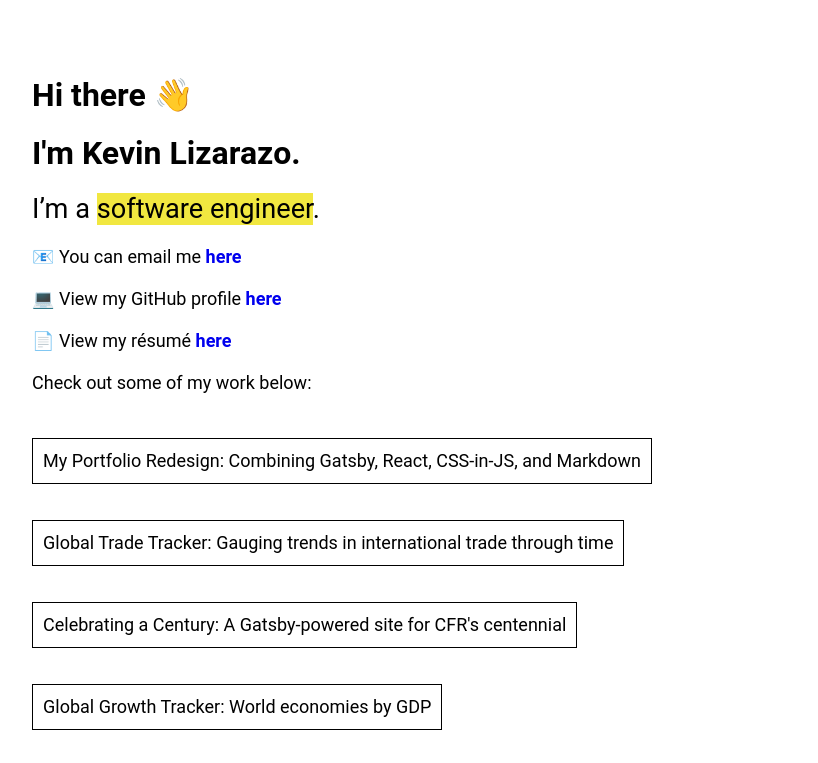
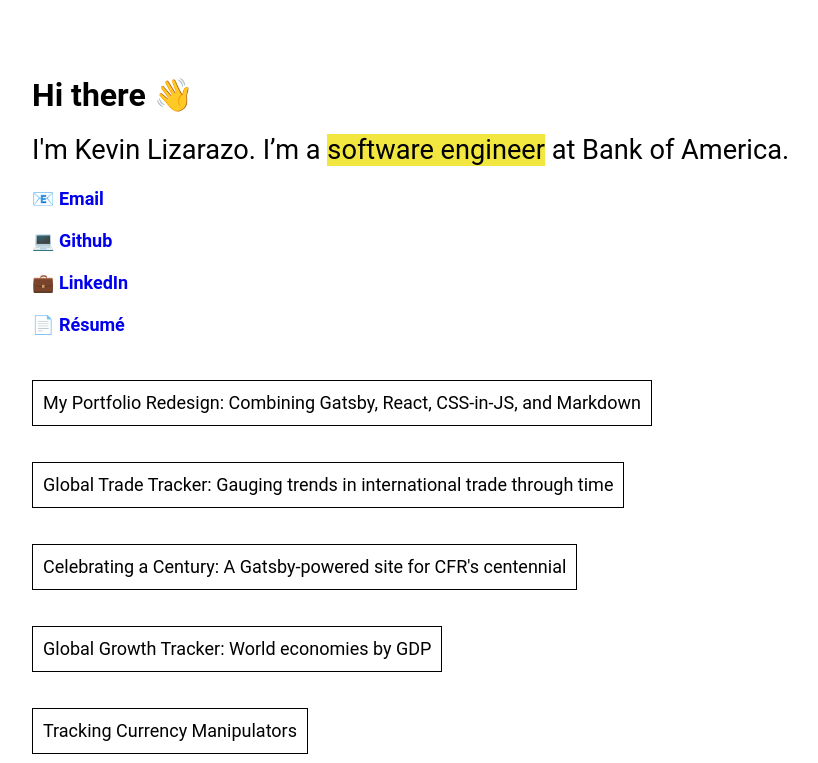
Before and after one commit to kevinlizarazo/portfolio, a Gatsby site in the folder app/: page / in a window 1280 px wide. Shown: the top 763 px of the page, without its empty margins (148-966 px from the left). Built offline with nearby package versions, Linux system fonts and the light colour scheme; Gatsby itself is replaced by a stand-in of ours; some packages are replaced by stand-ins of ours.

Commit message:
Update hero.mdx

```diff
--- a/app/src/content/bio/hero.mdx
+++ b/app/src/content/bio/hero.mdx
@@ -1,12 +1,10 @@
 # Hi there 👋
-# I'm Kevin Lizarazo.
+## I'm Kevin Lizarazo. I’m a <span class='highlighted'>software engineer</span> at Bank of America.
 
-## I’m a <span class='highlighted'>software engineer</span>.
+📧 [**Email**](mailto:kevin@lizarazo.dev)
 
-📧 You can email me [**here**](mailto:kevin@lizarazo.dev)
+💻 [**Github**](https://github.com/kevinlizarazo)
 
-💻 View my GitHub profile [**here**](https://github.com/kevinlizarazo)
+💼 [**LinkedIn**](https://www.linkedin.com/in/kevinlizarazo/)
 
-📄 View my résumé [**here**](https://kevinlizarazo.com/LIZARAZO-KEVIN_resume.pdf)
-
-Check out some of my work below:
+📄 [**Résumé**](https://kevinlizarazo.com/LIZARAZO-KEVIN_resume.pdf)
```
